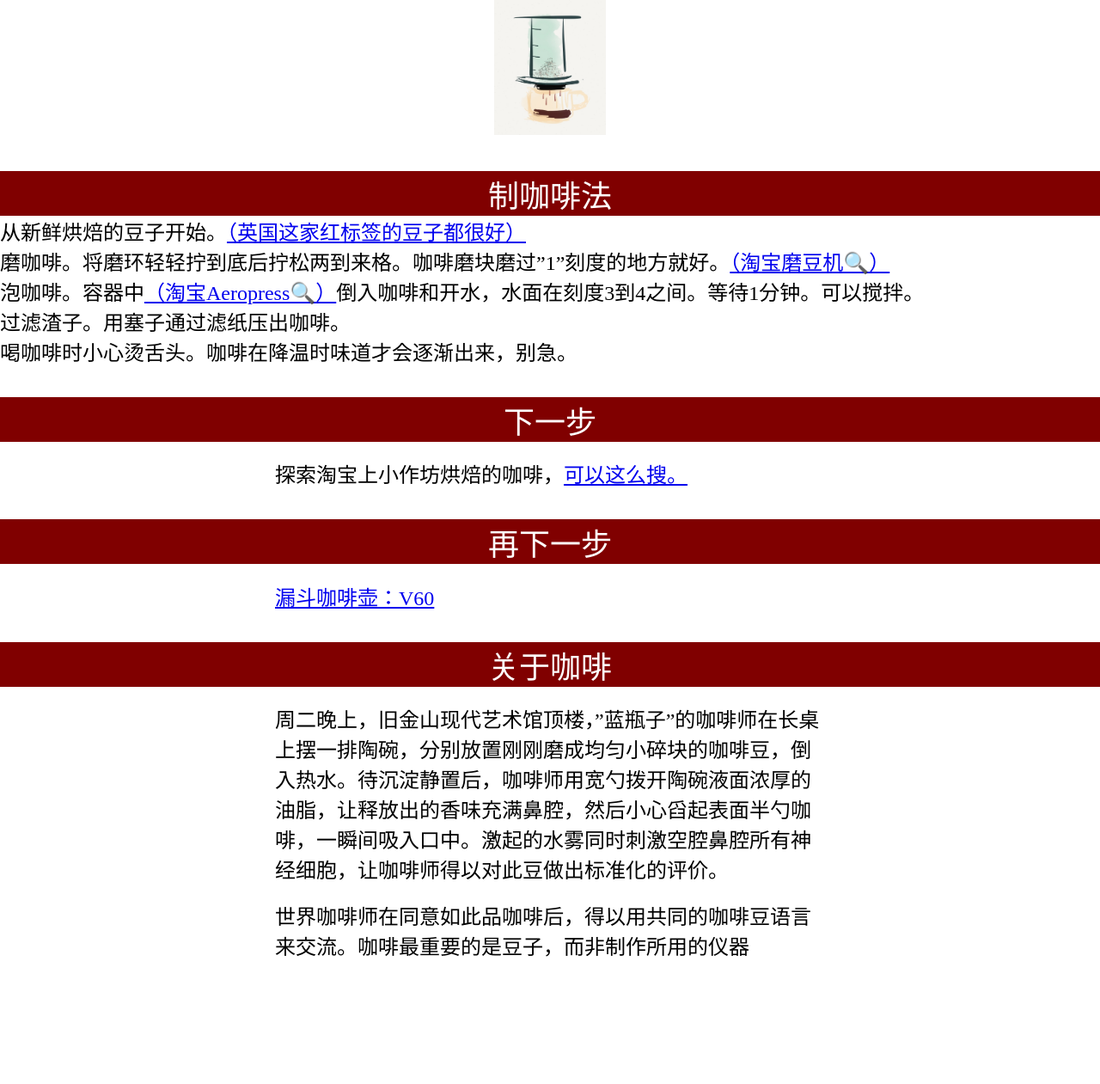
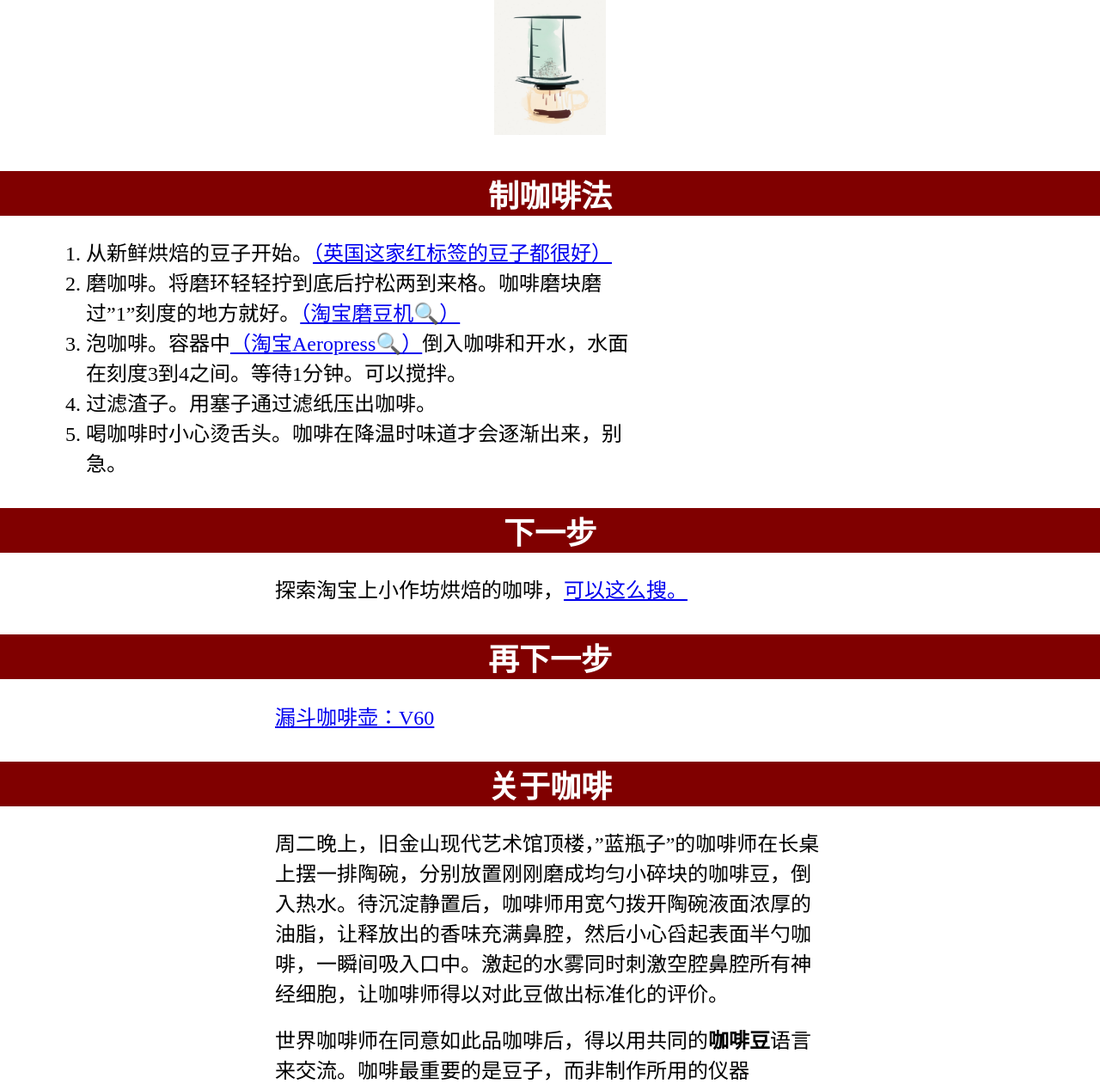
Before and after one commit to pspEgg/cohi, a Jekyll site: the page built from index.md, in a window 1280 px wide. Shown: the whole page at 86% size. Built offline with Jekyll 4.4.1, drawn with Linux system fonts in a browser that asks for light colours; Markdown is read by kramdown in place of the engine named in the settings; before the commit the page ends 1117 px from its top, so only the background shows below that.

Commit message:
fix style

```diff
--- a/_layouts/default.html
+++ b/_layouts/default.html
@@ -11,25 +11,10 @@ title: template
 </head>
 
 <style type="text/css">
-	html, body, div, span, applet, object, iframe,
-h1, h2, h3, h4, h5, h6, p, blockquote, pre,
-a, abbr, acronym, address, big, cite, code,
-del, dfn, em, font, figure, img, ins, kbd, q, s, samp,
-small, strike, strong, sub, sup, tt, var,
-dl, dt, dd, ol, ul, li,
-fieldset, form, label, legend,
-table, caption, tbody, tfoot, thead, tr, th, td {
-	margin: 0;
-	padding: 0;
-	border: 0;
-	font-weight: inherit;
-	font-style: inherit;
-	font-size: 100%;
-	font-family: inherit;
-	vertical-align: baseline;
-	}
 
 	body{
+	margin:0;
+	padding:0;
 	font-size:24px;
 	}
 	h1,h2,h3{
@@ -50,24 +35,33 @@ table, caption, tbody, tfoot, thead, tr, th, td {
 	#content{
 
 	}
-	p{
+	p, ol, ul{
 	width:90%;
 	max-width:640px;
 	margin:0 auto;
 	margin-top:0.8em;
 	}
+	ol{
+	margin-left:2.5em;
+	}
+
+
 </style>
 
 <body>
 <section id="content">
 
- <!--
+<!--
 <figure><img src="http://pspegg.github.io/cohi/aero.jpg" /></figure>
 <h1>制作咖啡</h1>
+<ol>
+<li>你好</li>
+<li>好的</li>
+</ol>
 <p>周二晚上，旧金山现代艺术馆顶楼，"蓝瓶子"的咖啡师在长桌上摆一排陶碗，分别放置刚刚磨成均匀小碎块的咖啡豆，倒入热水。待沉淀静置后，咖啡师用宽勺拨开陶碗液面浓厚的油脂，让释放出的香味充满鼻腔，然后小心舀起表面半勺咖啡，一瞬间吸入口中。激起的水雾同时刺激空腔鼻腔所有神经细胞，让咖啡师得以对此豆做出标准化的评价。</p>
 -->
 </section>
-<!-- <figure><img src="http://pspegg.github.io/cohi/aero.jpg" /></figure> -->
+
 	{{content}}
 
 </section>
```
